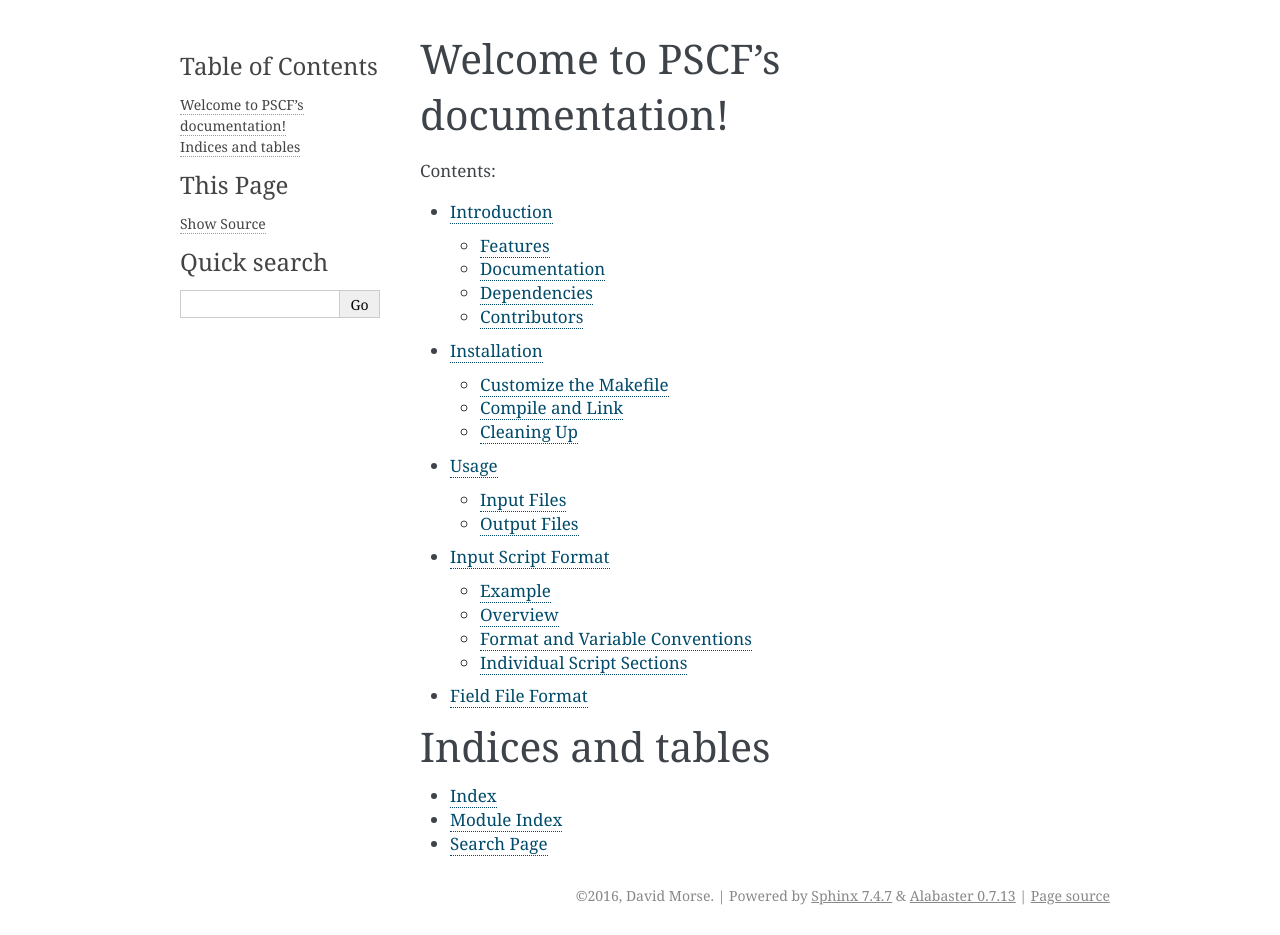
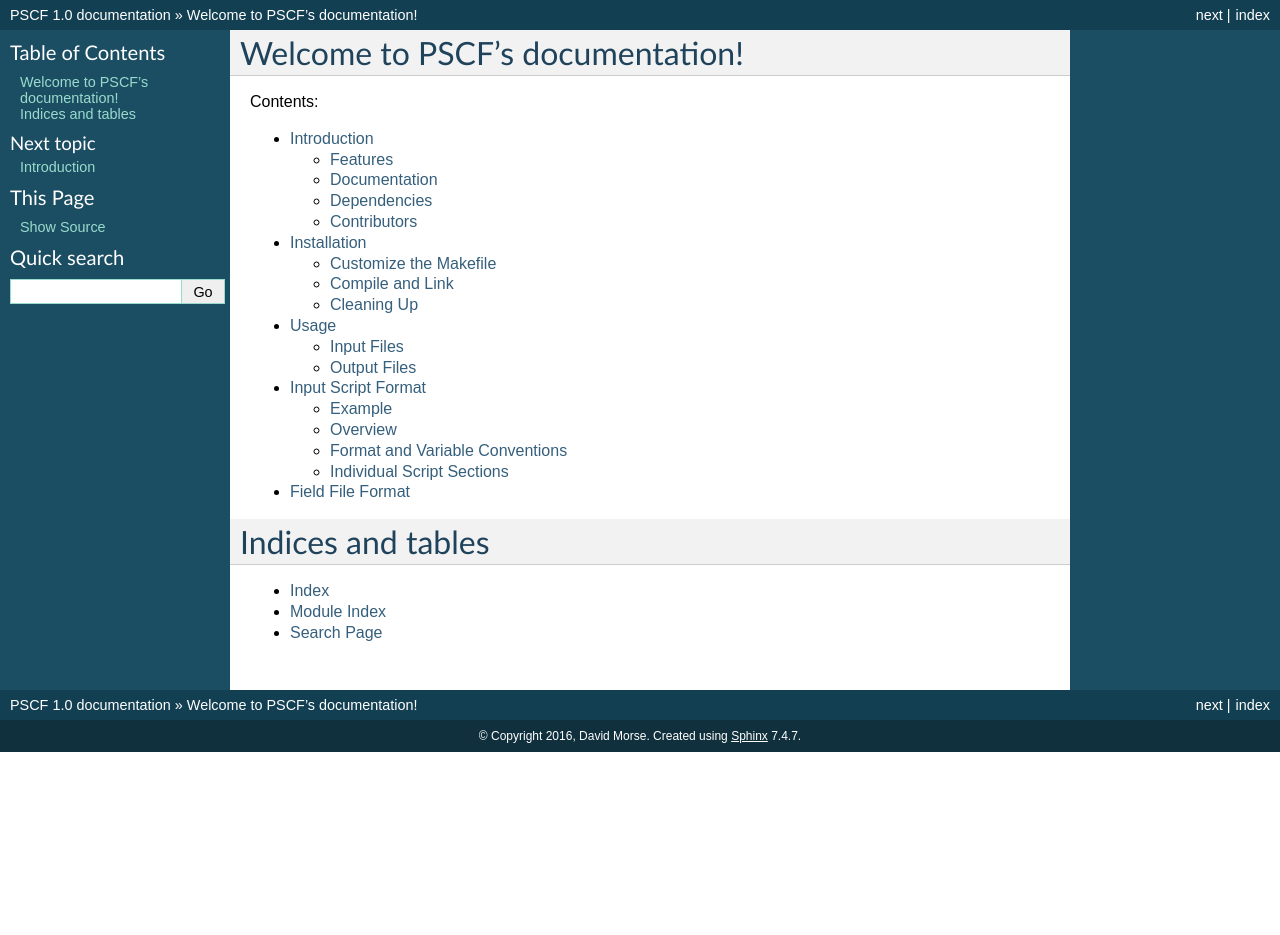
Before and after one commit to dmorse/pscf, a Sphinx documentation site: the page built from doc/sphinx/index.rst, in a window 1280 px wide. Built offline with Sphinx 7.4.7, drawn with Linux system fonts in a browser that asks for light colours; after the commit the page ends 900 px from its top, so only the background shows below that.

Commit message:
Changing html_theme in sphinx/conf.py

```diff
--- a/doc/sphinx/conf.py
+++ b/doc/sphinx/conf.py
@@ -109,7 +109,9 @@ todo_include_todos = False
 
 # The theme to use for HTML and HTML Help pages.  See the documentation for
 # a list of builtin themes.
-html_theme = 'alabaster'
+#html_theme = 'alabaster'
+html_theme = 'default'
+RTD_NEW_THEME = True
 
 # Theme options are theme-specific and customize the look and feel of a theme
 # further.  For a list of options available for each theme, see the
```
